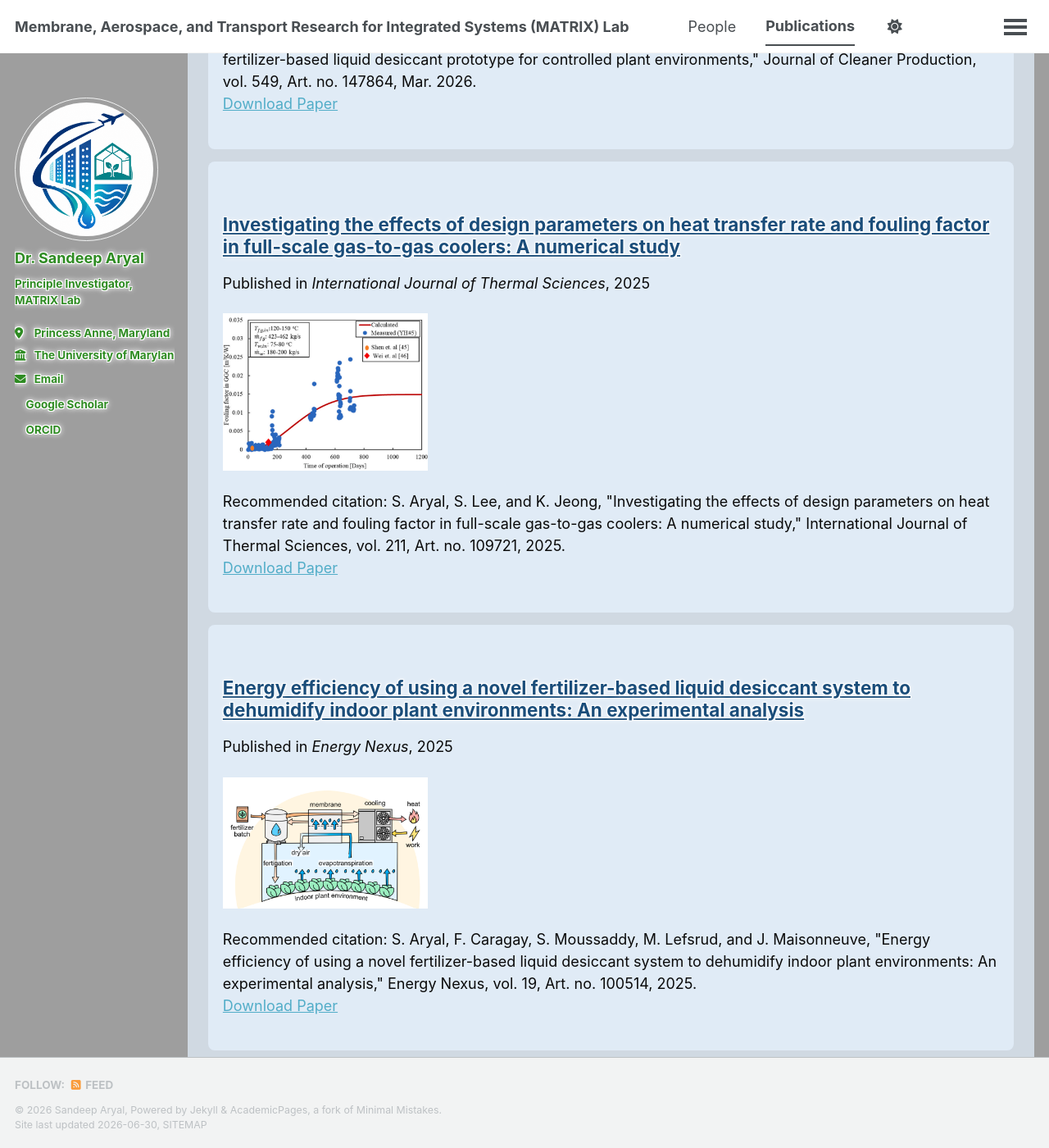
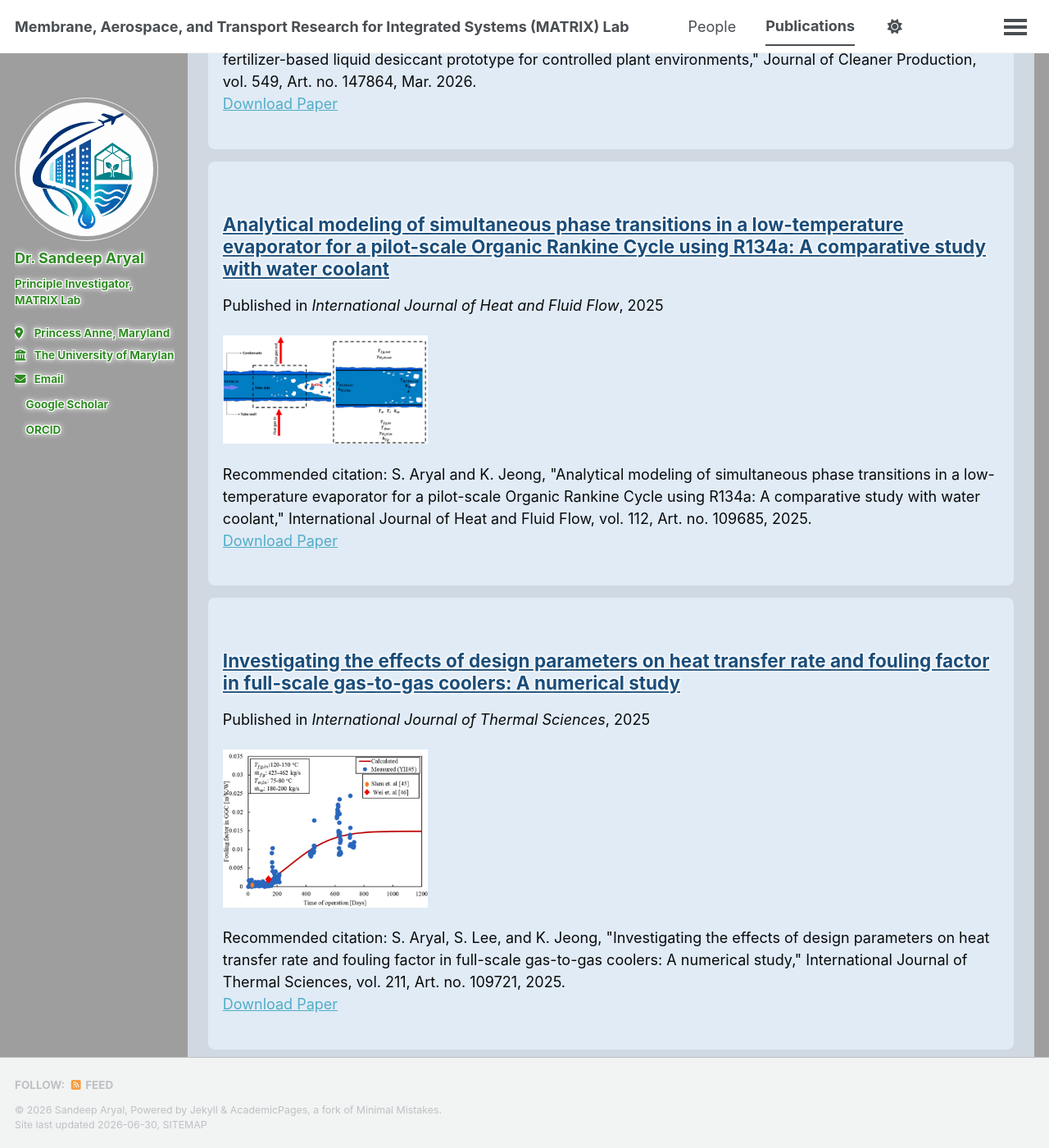
Before and after one commit to saryal111/saryal111.github.io, a Jekyll site: the page built from _pages/publications.html, in a window 1280 px wide and 1400 px high, scrolled down 730 px. Shown: the whole window at 82% size. Built offline with Jekyll 4.4.1, drawn with Linux system fonts in a browser that asks for light colours; a style sheet for code colours, icons or effects is not loaded; some of the changed text lies outside the part shown.

Commit message:
Update 2024-02-17-paper-title-number-4.md

```diff
--- a/_publications/2024-02-17-paper-title-number-4.md
+++ b/_publications/2024-02-17-paper-title-number-4.md
@@ -1,13 +1,14 @@
 ---
-title: "Paper Title Number 4"
+title: "Analytical modeling of simultaneous phase transitions in a low-temperature evaporator for a pilot-scale Organic Rankine Cycle using R134a: A comparative study with water coolant"
 collection: publications
-category: conferences
-permalink: /publication/2024-02-17-paper-title-number-4
-excerpt: 'This paper is about fixing template issue #693.'
-date: 2024-02-17
-venue: 'GitHub Journal of Bugs'
-paperurl: 'https://academicpages.github.io/files/paper3.pdf'
-citation: 'Your Name, You. (2024). &quot;Paper Title Number 3.&quot; <i>GitHub Journal of Bugs</i>. 1(3).'
+category: manuscripts
+permalink: /publication/2025-low-temperature-evaporator-orc
+excerpt: '<img src="/images/pub4.png" width="250">'
+date: 2025-01-01
+venue: 'International Journal of Heat and Fluid Flow'
+paperurl: 'https://doi.org/10.1016/j.ijheatfluidflow.2024.109685'
+citation: 'S. Aryal and K. Jeong, &quot;Analytical modeling of simultaneous phase transitions in a low-temperature evaporator for a pilot-scale Organic Rankine Cycle using R134a: A comparative study with water coolant,&quot; International Journal of Heat and Fluid Flow, vol. 112, Art. no. 109685, 2025.'
 ---
+<img src="/images/pub4.png" width="300"><br>
 
-The contents above will be part of a list of publications, if the user clicks the link for the publication than the contents of section will be rendered as a full page, allowing you to provide more information about the paper for the reader. When publications are displayed as a single page, the contents of the above "citation" field will automatically be included below this section in a smaller font.
+This study presents an analytical model of simultaneous phase transitions in a low-temperature evaporator using R134a for a pilot-scale Organic Rankine Cycle, enabling simultaneous waste-heat recovery and water extraction from flue gas, compared against a water-coolant configuration.
```
